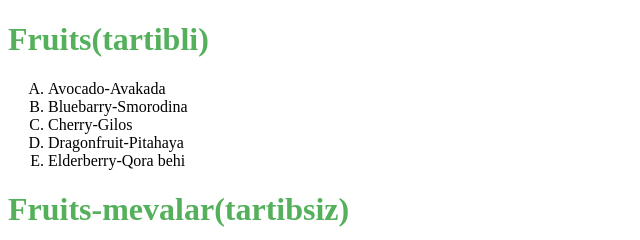
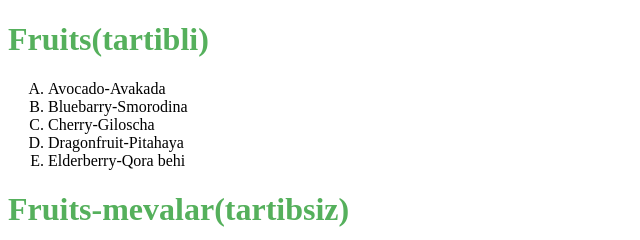
Before and after one commit to nigora-1/list-jadval, a plain HTML site: page index.html in a window 1280 px wide. Shown: the top 240 px of the page, 0-640 px from the left. Drawn offline with Linux system fonts and the light colour scheme.

Commit message:
checking-time

```diff
--- a/index.html
+++ b/index.html
@@ -27,7 +27,7 @@
 <ol type="A">
     <li>Avocado-Avakada</li>
     <li>Bluebarry-Smorodina</li>
-    <li>Cherry-Gilos</li>
+    <li>Cherry-Giloscha</li>
     <li>Dragonfruit-Pitahaya</li>
     <li>Elderberry-Qora behi</li>
 </ol>
```
